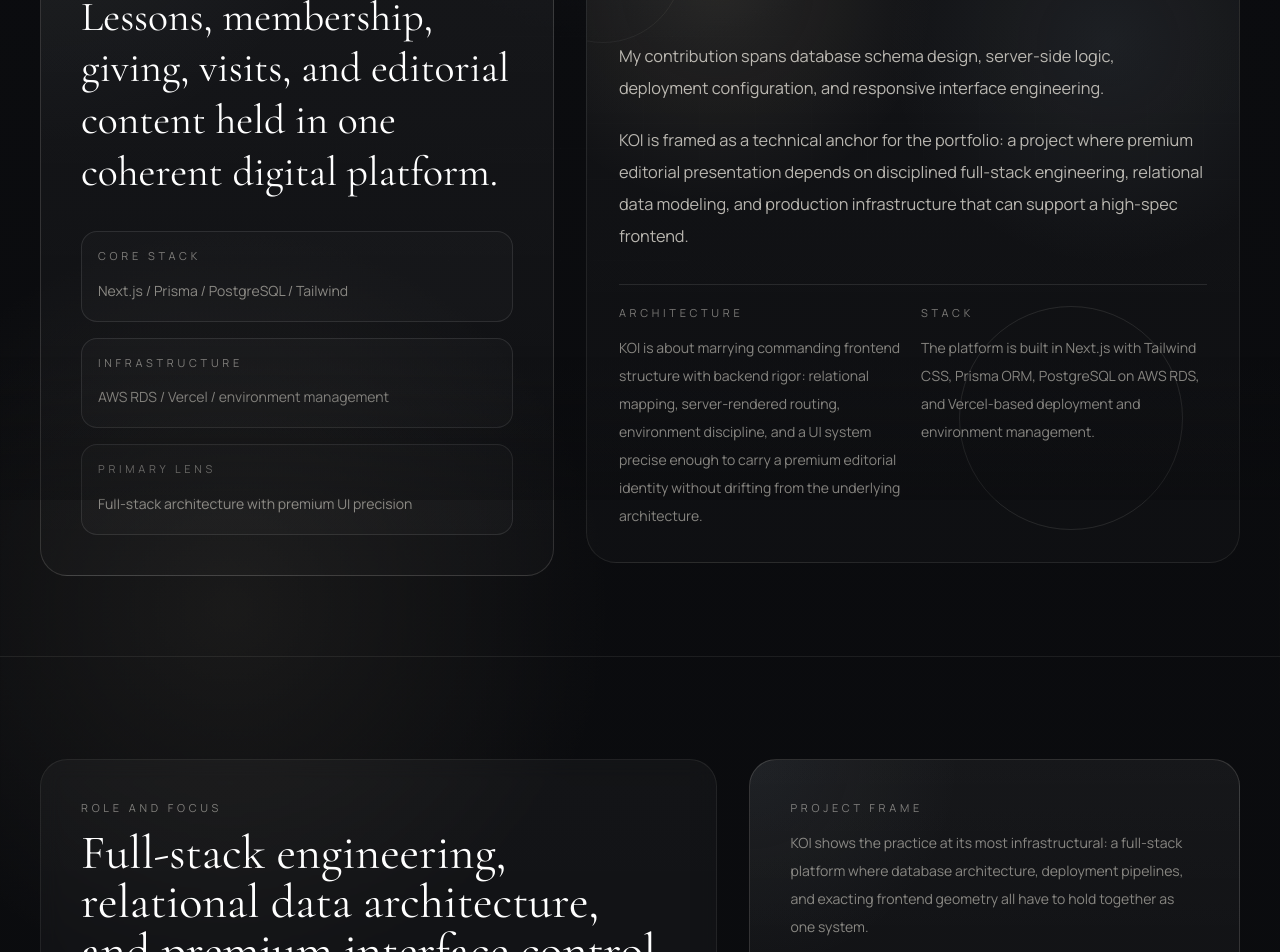
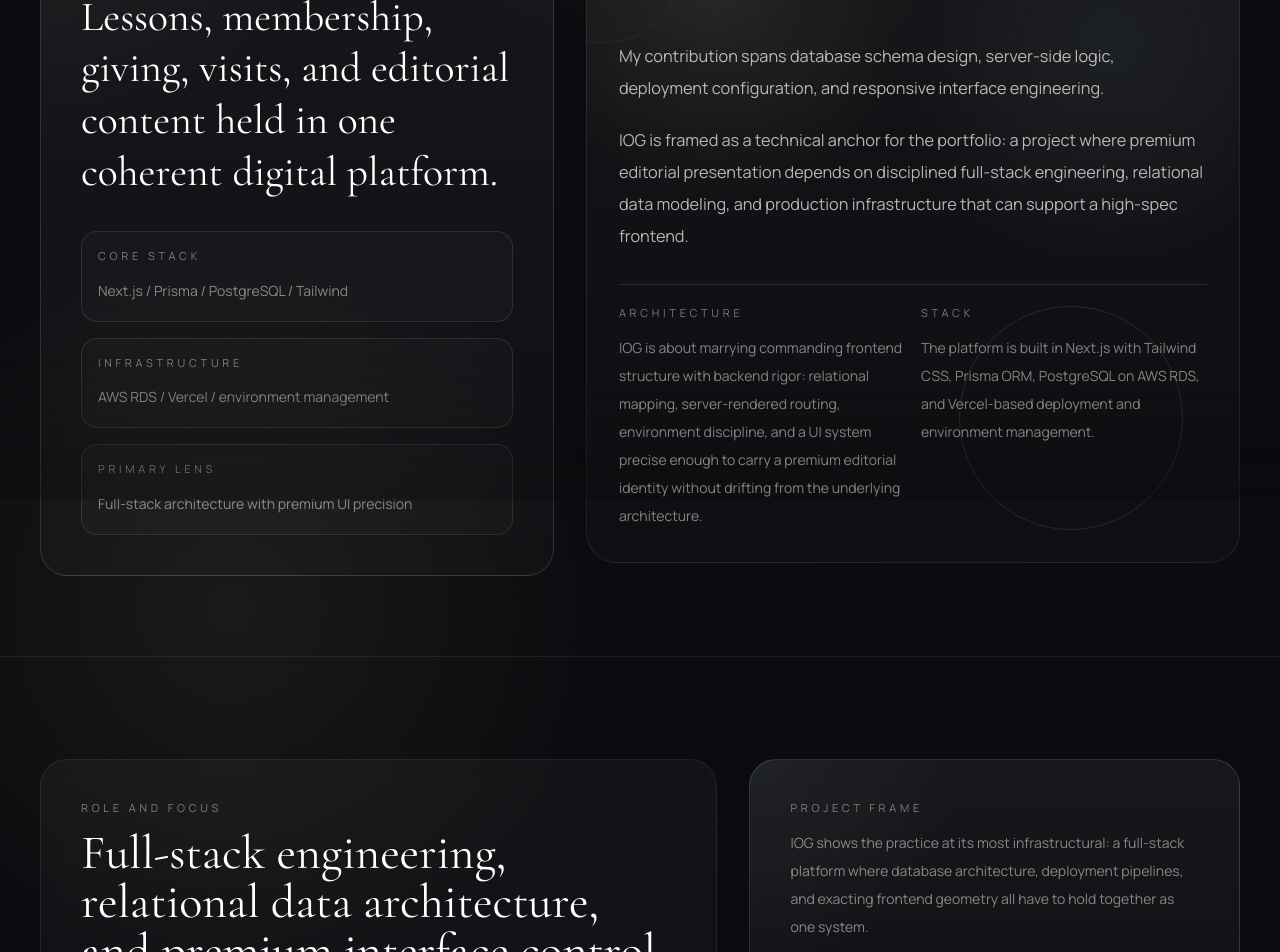
Before and after one commit to ngwenduAction/portfolio, a Next.js app: page /work/koi in a window 1280 px wide. Shown: the part 300-1252 px from the top of the page. Built offline with nearby package versions, Linux system fonts and the light colour scheme; no server answers.

Commit message:
koi to iog and links update

```diff
--- a/app/sitemap.ts
+++ b/app/sitemap.ts
@@ -4,7 +4,7 @@ import { siteUrl } from "@/content/site";
 
 const canonicalRoutes = [
   "/",
-  "/work/koi",
+  "/work/iog",
   "/work/mobikes",
   "/work/signal-field",
   "/work/sera",
--- a/app/work/koi/page.tsx
+++ b/app/work/koi/page.tsx
@@ -8,7 +8,7 @@ import { getFeaturedWorkBySlug } from "@/content/featured-work";
 import { createProjectMetadata } from "@/lib/project-metadata";
 
 export function generateMetadata(): Metadata {
-  const project = getFeaturedWorkBySlug("koi");
+  const project = getFeaturedWorkBySlug("iog");
 
   if (!project) {
     return {};
@@ -18,7 +18,7 @@ export function generateMetadata(): Metadata {
 }
 
 export default function KoiPage() {
-  const project = getFeaturedWorkBySlug("koi");
+  const project = getFeaturedWorkBySlug("iog");
 
   if (!project) {
     notFound();
@@ -178,7 +178,9 @@ export default function KoiPage() {
             <header className="section-header grid gap-6 lg:grid-cols-[minmax(0,1fr)_minmax(20rem,1fr)]">
               <div>
                 <p className="eyebrow">Key systems / decisions</p>
-                <h2 className="section-title">{project.caseStudy.systemsHeading}</h2>
+                <h2 className="section-title">
+                  {project.caseStudy.systemsHeading}
+                </h2>
               </div>
               <p className="body-copy max-w-2xl lg:justify-self-end">
                 {project.caseStudy.systemsIntro}
@@ -280,7 +282,7 @@ export default function KoiPage() {
               </div>
 
               <div className="fine-rule pt-5">
-                <p className="eyebrow">KOI</p>
+                <p className="eyebrow">IOG</p>
                 <p className="body-copy-soft">
                   A case study in full-stack architecture, relational data
                   design, production deployment, and premium frontend precision
@@ -295,7 +297,7 @@ export default function KoiPage() {
               <div>
                 <p className="eyebrow">{project.caseStudy.outcomeHeading}</p>
                 <h2 className="section-title text-[2.35rem] sm:text-[3rem]">
-                  What KOI establishes inside the portfolio.
+                  What IOG establishes inside the portfolio.
                 </h2>
               </div>
               <p className="body-copy">{project.caseStudy.outcomeIntro}</p>
--- a/content/featured-work.ts
+++ b/content/featured-work.ts
@@ -1,4 +1,4 @@
-export type FeaturedWorkSlug = "sera" | "signal-field" | "moBikes" | "koi";
+export type FeaturedWorkSlug = "sera" | "signal-field" | "moBikes" | "iog";
 
 export type WorkLink = {
   label: string;
@@ -432,12 +432,12 @@ export const featuredWork: FeaturedWork[] = [
     },
   },
   {
-    slug: "koi",
+    slug: "iog",
     homepageTier: "commercial",
     homepageOrder: 1,
     index: "01",
-    title: "KOI",
-    path: "/work/koi",
+    title: "IOG",
+    path: "/work/iog",
     label: "Active client work",
     classification: "ACTIVE CLIENT PLATFORM",
     evidence: "Sold commercial engagement · ongoing development",
@@ -453,28 +453,28 @@ export const featuredWork: FeaturedWork[] = [
       "editorial-grade frontend precision under system constraints",
     ],
     systems:
-      "KOI is about marrying commanding frontend structure with backend rigor: relational mapping, server-rendered routing, environment discipline, and a UI system precise enough to carry a premium editorial identity without drifting from the underlying architecture.",
+      "IOG is about marrying commanding frontend structure with backend rigor: relational mapping, server-rendered routing, environment discipline, and a UI system precise enough to carry a premium editorial identity without drifting from the underlying architecture.",
     motion:
       "Motion stays subordinate to authority and structure. The emphasis is on exact layout behavior, premium transitions, and a frontend that feels composed because the underlying system is stable.",
     rendering:
       "The platform is built in Next.js with Tailwind CSS, Prisma ORM, PostgreSQL on AWS RDS, and Vercel-based deployment and environment management.",
     status: "Active client platform · ongoing development",
     detailIntro:
-      "KOI shows the practice at its most infrastructural: a full-stack platform where database architecture, deployment pipelines, and exacting frontend geometry all have to hold together as one system.",
+      "IOG shows the practice at its most infrastructural: a full-stack platform where database architecture, deployment pipelines, and exacting frontend geometry all have to hold together as one system.",
     media: {
-      src: "/work-koi-home.jpg",
-      alt: "KOI live platform home screen with an editorial Bible Study Class interface",
+      src: "/work-iog-home.jpg",
+      alt: "IOG live platform home screen with an editorial Bible Study Class interface",
       width: 1570,
       height: 980,
     },
     social: {
-      title: "KOI \u2014 Active Client Platform",
+      title: "IOG \u2014 Active Client Platform",
       description:
         "An active full-stack client platform by Ngwendu Gambu, built with Next.js, Prisma, PostgreSQL, AWS RDS, and exact responsive UI systems.",
     },
     links: {
       caseStudy: {
-        href: "/work/koi",
+        href: "/work/iog",
       },
       liveSite: {
         href: "https://iogsa.vercel.app/",
@@ -483,7 +483,7 @@ export const featuredWork: FeaturedWork[] = [
     caseStudy: {
       introLabel: "Full-stack architecture",
       introSummary:
-        "KOI is framed as a technical anchor for the portfolio: a project where premium editorial presentation depends on disciplined full-stack engineering, relational data modeling, and production infrastructure that can support a high-spec frontend.",
+        "IOG is framed as a technical anchor for the portfolio: a project where premium editorial presentation depends on disciplined full-stack engineering, relational data modeling, and production infrastructure that can support a high-spec frontend.",
       heroSignals: [
         {
           label: "Core stack",
@@ -505,7 +505,7 @@ export const featuredWork: FeaturedWork[] = [
       ],
       systemsHeading: "Key systems and architectural decisions",
       systemsIntro:
-        "KOI matters because the frontend ambition is inseparable from the backend architecture. The project had to prove that a premium surface can still rest on a serious application foundation: schema design, deployment discipline, routing structure, and data-aware engineering decisions.",
+        "IOG matters because the frontend ambition is inseparable from the backend architecture. The project had to prove that a premium surface can still rest on a serious application foundation: schema design, deployment discipline, routing structure, and data-aware engineering decisions.",
       systemsDecisions: [
         {
           title: "Relational schema as product foundation",
@@ -522,7 +522,7 @@ export const featuredWork: FeaturedWork[] = [
       ],
       implementationHeading: "Implementation notes",
       implementationIntro:
-        "KOI proves engineering maturity in the connective tissue: migrations, environment handling, deployment discipline, asset-level layout fixes, and the constant balancing act between polished presentation and robust application infrastructure.",
+        "IOG proves engineering maturity in the connective tissue: migrations, environment handling, deployment discipline, asset-level layout fixes, and the constant balancing act between polished presentation and robust application infrastructure.",
       implementationNotes: [
         {
           title: "Database pipeline management",
@@ -539,7 +539,7 @@ export const featuredWork: FeaturedWork[] = [
       ],
       outcomeHeading: "Outcome / reflection",
       outcomeIntro:
-        "KOI establishes the portfolio’s strongest proof of full-stack software engineering: production-ready data architecture, deployment infrastructure, and a premium interface held to exacting standards.",
+        "IOG establishes the portfolio’s strongest proof of full-stack software engineering: production-ready data architecture, deployment infrastructure, and a premium interface held to exacting standards.",
       outcomePoints: [
         "The project proves deeper systemic knowledge across schema design, server logic, deployment, and full-stack delivery.",
         "It shows that premium frontend execution can coexist with heavy backend requirements instead of being separated from them.",
@@ -551,7 +551,7 @@ export const featuredWork: FeaturedWork[] = [
         { label: "Email directly", href: "mailto:ngwendu.action@gmail.com" },
       ],
       closingNote:
-        "KOI proves that the practice is not only visual. It also spans robust data systems, production infrastructure, and premium interfaces built as one product surface.",
+        "IOG proves that the practice is not only visual. It also spans robust data systems, production infrastructure, and premium interfaces built as one product surface.",
     },
   },
 ];
```
Also changed, not shown: content/capabilities.ts (+4 -4 lines), 1 other file (tests, documents, lock files or other folders).
